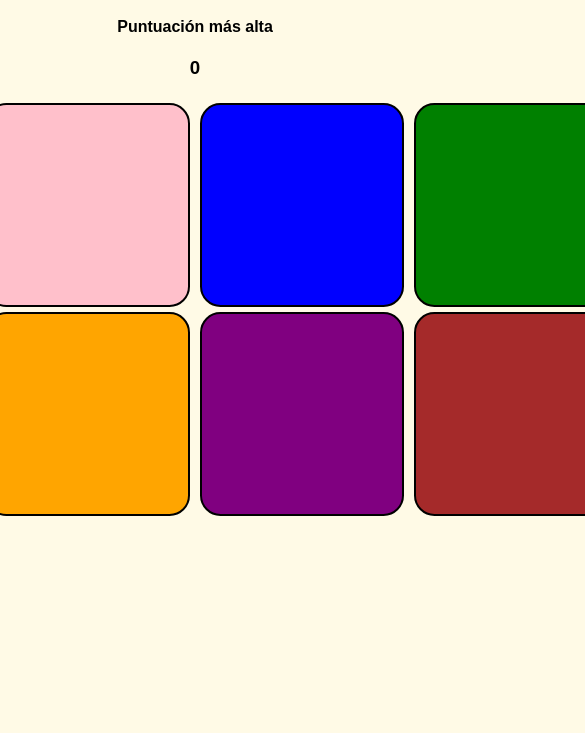
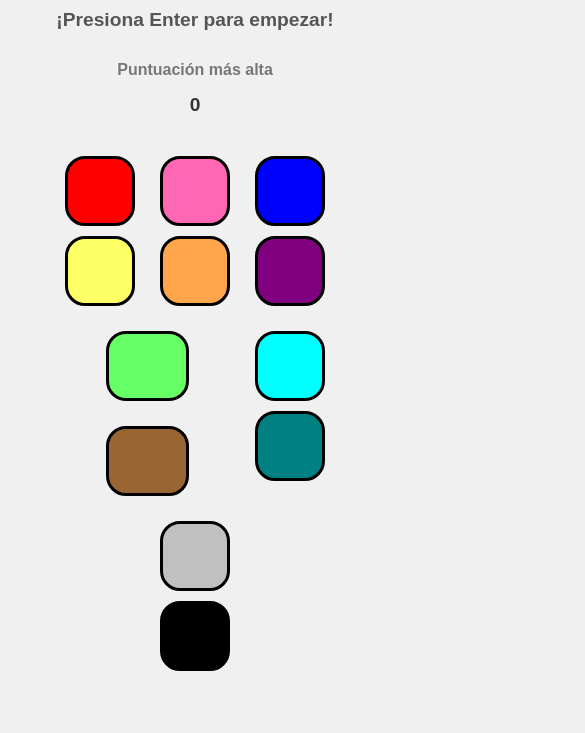
Before and after one commit to Ayala15/Simon-dice..., a plain HTML site: page index.html in a window 390 px wide. Shown: the part 111-844 px from the top of the page, 585 px wide, since content can reach past the window. Drawn offline with Linux system fonts and the light colour scheme.

Commit message:
Update style.css

```diff
--- a/style.css
+++ b/style.css
@@ -1,107 +1,220 @@
 /* Estilos generales para todos los elementos */
 * {
-    text-align: center; /* Centra el texto en todos los elementos */
-    font-family: sans-serif; /* Usa una fuente sans-serif para todo el texto */
+    margin: 0;
+    padding: 0;
+    box-sizing: border-box;
+    text-align: center;
+    font-family: 'Arial', sans-serif;
 }
 
 /* Estilos para el cuerpo de la página */
 body {
-    background-color: rgb(255, 250, 230); /* Fondo de color beige claro */
+    background-color: #f0f0f0;
+    display: flex;
+    flex-direction: column;
+    align-items: center;
+    justify-content: center;
+    min-height: 100vh; /* Asegurarse que el cuerpo ocupe al menos el 100% de la altura de la ventana */
+    padding: 20px;
+}
+
+/* Estilos para el título principal */
+h1 {
+    font-size: 4rem; /* Tamaño grande para pantallas grandes */
+    color: #333;
+    margin-bottom: 30px;
+    text-shadow: 2px 2px 4px rgba(0, 0, 0, 0.2);
+}
+
+/* Estilos para el subtítulo */
+h2 {
+    font-size: 2rem; /* Tamaño grande para pantallas grandes */
+    color: #555;
+    margin-bottom: 30px;
+}
+
+/* Estilos para la puntuación más alta */
+h4 {
+    font-size: 1.5rem; /* Tamaño grande para pantallas grandes */
+    color: #777;
+    margin-bottom: 15px;
+}
+
+h3 {
+    font-size: 2rem; /* Tamaño grande para pantallas grandes */
+    color: #333;
+    margin-bottom: 30px;
 }
 
 /* Contenedor para los botones de colores */
 .colours {
-    display: flex; /* Usa flexbox para alinear los botones */
-    justify-content: center; /* Centra los botones horizontalmente */
+    display: flex;
+    flex-direction: row; /* Disposición horizontal */
+    gap: 20px; /* Espacio entre botones */
+    justify-content: center;
+    flex-wrap: wrap; /* Para que los botones se ajusten en pantallas pequeñas */
 }
 
-/* Estilos para el botón rojo */
-.red {
-    height: 200px; /* Altura del botón */
-    width: 200px; /* Ancho del botón */
-    background-color: red; /* Color de fondo rojo */
-    border-radius: 10%; /* Bordes redondeados */
-    border: 2px solid black; /* Borde negro */
-    margin: 5px; /* Margen entre botones */
+/* Estilos base para los botones de colores */
+.btns {
+    height: 150px; /* Tamaño grande para pantallas grandes */
+    width: 150px; /* Tamaño grande para pantallas grandes */
+    border-radius: 20px; /* Bordes más redondeados */
+    border: 3px solid #000; /* Borde más grueso */
+    margin: 10px; /* Margen alrededor de los botones */
+    cursor: pointer;
+    transition: transform 0.1s ease, box-shadow 0.1s ease;
 }
 
-/* Estilos para el botón amarillo */
-.yellow {
-    height: 200px;
-    width: 200px;
-    background-color: yellow;
-    border-radius: 10%;
-    border: 2px solid black;
-    margin: 5px;
+/* Efecto hover para los botones */
+.btns:hover {
+    transform: scale(1.05);
+    box-shadow: 0 6px 12px rgba(0, 0, 0, 0.3); /* Sombra más pronunciada */
 }
 
-/* Estilos para el botón naranja */
-.orange {
-    height: 200px;
-    width: 200px;
-    background-color: orange;
-    border-radius: 10%;
-    border: 2px solid black;
-    margin: 5px;
+/* Estilos específicos para cada color */
+.red {
+    background-color: #ff0000;
 }
 
-/* Estilos para el botón rosa */
-.pink {
-    height: 200px;
-    width: 200px;
-    background-color: pink;
-    border-radius: 10%;
-    border: 2px solid black;
-    margin: 5px;
+.yellow {
+    background-color: #ffff66;
 }
 
-/* Estilos para el botón azul */
-.blue {
-    height: 200px;
-    width: 200px;
-    background-color: blue;
-    border-radius: 10%;
-    border: 2px solid black;
-    margin: 5px;
+.orange {
+    background-color: #ffa64d;
 }
 
-/* Estilos para el botón morado */
-.purple {
-    height: 200px;
-    width: 200px;
-    background-color: purple;
-    border-radius: 10%;
-    border: 2px solid black;
-    margin: 5px;
+.pink {
+    background-color: #ff66b3;
 }
 
-/* Estilos para el botón verde */
-.green {
-    height: 200px;
-    width: 200px;
-    background-color: green;
-    border-radius: 10%;
-    border: 2px solid black;
-    margin: 5px;
+.blue {
+    background-color: #0000ff;
 }
 
-/* Estilos para el botón café */
+.purple {
+    background-color: #800080;
+}
+
+.green {
+    background-color: #66ff66;
+}
+
 .brown {
-    height: 200px;
-    width: 200px;
-    background-color: brown;
-    border-radius: 10%;
-    border: 2px solid black;
-    margin: 5px;
+    background-color: #996633;
+}
+
+/* Estilos para los nuevos colores */
+.cyan {
+    background-color: #00ffff; /* Cian */
+}
+
+.teal {
+    background-color: #008080; /* Verde azulado */
+}
+
+.gray {
+    background-color: #c0c0c0; /* Gris */
+}
+
+.black {
+    background-color: #000000; /* Negro */
 }
 
 /* Estilos para el efecto de parpadeo (flash) */
 .flash {
-    opacity: 5%; /* Reduce la opacidad para simular un parpadeo */
+    opacity: 0.2; /* Hacemos el flash más notorio */
+    background-color: white; /* Cambiamos el fondo a blanco durante el flash */
+    transition: opacity 0.2s ease;
 }
 
 /* Estilos para el efecto de parpadeo del usuario (userflash) */
 .userflash {
-    background-color: black; /* Cambia el fondo a negro */
-    opacity: 5%; /* Reduce la opacidad para simular un parpadeo */
+    background-color: black; /* Cambiamos el fondo a negro durante el userflash */
+    opacity: 0.2; /* Hacemos el userflash más notorio */
+    transition: opacity 0.2s ease;
 }
+
+/* Media Queries para diseño responsive */
+@media (max-width: 768px) {
+    h1 {
+        font-size: 3rem; /* Reducimos el tamaño del título en pantallas más pequeñas */
+    }
+
+    h2 {
+        font-size: 1.5rem; /* Reducimos el tamaño del subtítulo en pantallas más pequeñas */
+    }
+
+    h3 {
+        font-size: 1.5rem; /* Reducimos el tamaño de la puntuación en pantallas más pequeñas */
+    }
+
+    h4 {
+        font-size: 1.2rem; /* Reducimos el tamaño del texto en pantallas más pequeñas */
+    }
+
+    .btns {
+        height: 100px; /* Reducimos el tamaño de los botones en pantallas más pequeñas */
+        width: 100px;
+    }
+
+    .colours {
+        gap: 10px; /* Reducimos el espacio entre botones en pantallas más pequeñas */
+    }
+}
+
+@media (max-width: 480px) {
+    h1 {
+        font-size: 2rem; /* Tamaño aún más pequeño para pantallas muy pequeñas */
+    }
+
+    h2 {
+        font-size: 1.2rem; /* Tamaño aún más pequeño para pantallas muy pequeñas */
+    }
+
+    h3 {
+        font-size: 1.2rem; /* Tamaño aún más pequeño para pantallas muy pequeñas */
+    }
+
+    h4 {
+        font-size: 1rem; /* Tamaño aún más pequeño para pantallas muy pequeñas */
+    }
+
+    .btns {
+        height: 70px; /* Tamaño aún más pequeño para pantallas muy pequeñas */
+        width: 70px;
+    }
+
+    .colours {
+        gap: 5px; /* Espacio aún más reducido entre botones */
+    }
+
+    /* Ajustes para reorganizar los botones en pantallas muy pequeñas */
+    .row4 {
+        display: flex;
+        flex-wrap: wrap; /* Permitimos que los botones se ajusten en filas */
+        gap: 5px; /* Espacio reducido entre los botones */
+        justify-content: center; /* Centramos los botones */
+    }
+
+    /* Aseguramos que los botones estén en filas de dos */
+    .row4 .btns {
+        flex: 1 1 calc(50% - 10px); /* Dos botones por fila con espacio entre ellos */
+        max-width: calc(50% - 10px); /* Limita el ancho de los botones */
+    }
+
+    /* Movemos el plateado y el negro a la fila del café */
+    .row4 .silver,
+    .row4 .black {
+        order: 1; /* Colocamos plateado y negro después del café */
+    }
+
+    .row4 .green {
+        order: 0; /* El verde se mantiene en su posición */
+    }
+
+    .row4 .brown {
+        order: 0; /* El café se mantiene en su posición */
+    }
+}
```
